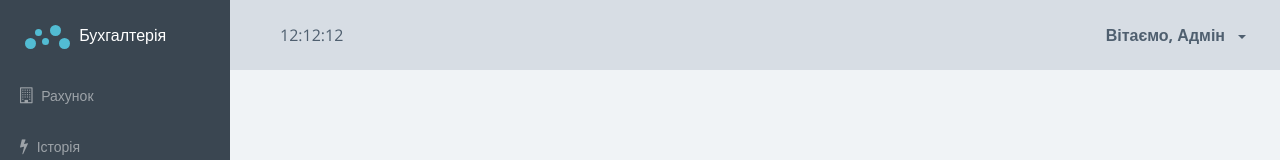
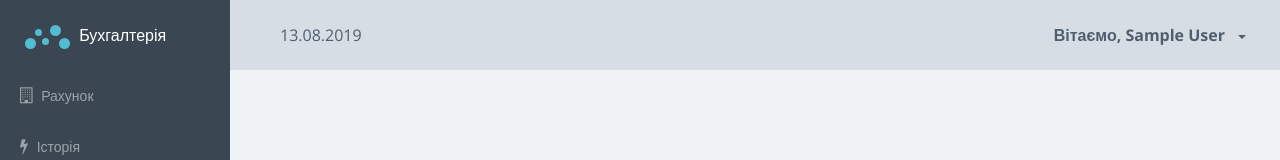
Before and after one commit to ostapchak/home-money, an Angular app: page /system in a window 1280 px wide. Shown: the top 160 px of the page. Built offline with nearby package versions, Linux system fonts and the light colour scheme; sample sign-in values are in the browser's storage.

Commit message:
Header. Date, logout

```diff
--- a/db.json
+++ b/db.json
@@ -2,9 +2,9 @@
   "users": [
     {
       "id": 1,
-      "email": "wfm@mail.ru",
+      "email": "rom@i.ua",
       "password": "12345678",
-      "name": "Администратор"
+      "name": "Admin"
     }
   ],
   "bill": {
--- /dev/null
+++ b/src/app/system/shared/components/header/header.component.html
@@ -0,0 +1,21 @@
+<header class="header">
+  <div class="header-block header-block-search">
+      {{date | date:'dd.MM.yyyy'}}
+  </div>
+  <div class="header-block header-block-nav">
+      <ul class="nav-profile">
+          <li class="profile dropdown" homeDropdown>
+              <a class="nav-link dropdown-toggle"  role="button">
+                  <span class="name">
+                      Вітаємо, {{user.name}}
+                  </span>
+              </a>
+              <div class="dropdown-menu profile-dropdown-menu">
+                  <a class="dropdown-item"  [routerLink]="['/system', 'records']"> <i class="fa fa-gear icon"></i>Створити запис</a>
+                  <div class="dropdown-divider"></div>
+                  <a class="dropdown-item" (click)="onLogout()"><i class="fa fa-power-off icon"></i>Вийти</a>
+              </div>
+          </li>
+      </ul>
+  </div>
+</header>
--- /dev/null
+++ b/src/app/system/shared/components/header/header.component.ts
@@ -0,0 +1,32 @@
+import { Component, OnInit } from '@angular/core';
+import { Router } from '@angular/router';
+
+import { User } from 'src/app/shared/models/user.model';
+import { AuthService } from 'src/app/shared/sevices/auth.service';
+
+
+@Component({
+  selector: 'home-header',
+  templateUrl: './header.component.html',
+  styleUrls: ['./header.component.scss']
+})
+export class HeaderComponent implements OnInit {
+
+  date: Date = new Date();
+  user: User;
+
+  constructor(
+    private authService: AuthService,
+    private router: Router
+  ) { }
+
+  ngOnInit() {
+    this.user = JSON.parse(window.localStorage.getItem('user'));
+  }
+
+  onLogout() {
+    this.authService.logout();
+    this.router.navigate(['/login'])
+  }
+
+}
--- /dev/null
+++ b/src/app/system/shared/directives/dropdown.directive.ts
@@ -0,0 +1,13 @@
+import { Directive, HostBinding, HostListener } from "@angular/core";
+
+@Directive({
+     selector: '[homeDropdown]'
+})
+
+export class DropdownDirective {
+     @HostBinding('class.open') isOpen = false;
+
+     @HostListener('click') onClick() {
+          this.isOpen = !this.isOpen
+     }
+}
--- a/src/app/system/system.component.html
+++ b/src/app/system/system.component.html
@@ -1,27 +1,7 @@
 <div class="main-wrapper">
      <div class="app">
          <!--HEADER-->
-         <header class="header">
-             <div class="header-block header-block-search">
-                 12:12:12
-             </div>
-             <div class="header-block header-block-nav">
-                 <ul class="nav-profile">
-                     <li class="profile dropdown">
-                         <a class="nav-link dropdown-toggle" href="#" role="button">
-                             <span class="name">
-                                 Вітаємо, Адмін
-                             </span>
-                         </a>
-                         <div class="dropdown-menu profile-dropdown-menu">
-                             <a class="dropdown-item" href="#"> <i class="fa fa-gear icon"></i>Створити запис</a>
-                             <div class="dropdown-divider"></div>
-                             <a class="dropdown-item" href="#"><i class="fa fa-power-off icon"></i>Вийти</a>
-                         </div>
-                     </li>
-                 </ul>
-             </div>
-         </header>
+         <home-header></home-header>
          <!--HEADER-->
          <!--SIDEBAR-->
          <home-sidebar></home-sidebar>
--- a/src/app/system/system.module.ts
+++ b/src/app/system/system.module.ts
@@ -9,6 +9,8 @@
 import { RecordsPageComponent } from './records-page/records-page.component';
 import { SystemComponent } from './system.component';
 import { SidebarComponent } from './shared/components/sidebar/sidebar.component';
+import { HeaderComponent } from './shared/components/header/header.component';
+import { DropdownDirective } from './shared/directives/dropdown.directive';
 
 @NgModule({
      imports: [
@@ -22,7 +24,9 @@
           PlanningPageComponent,
           RecordsPageComponent,
           SystemComponent,
-          SidebarComponent
+          SidebarComponent,
+          HeaderComponent,
+          DropdownDirective
      ]
 })
 
```
Also changed, not shown: src/app/system/shared/components/header/header.component.scss (added).
